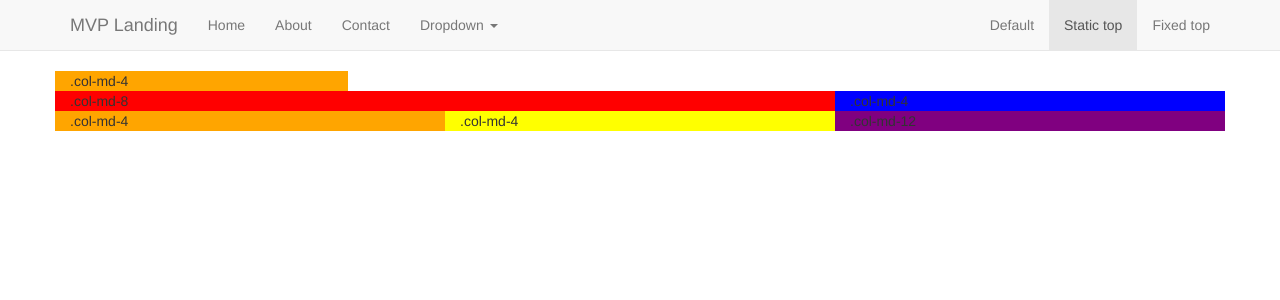
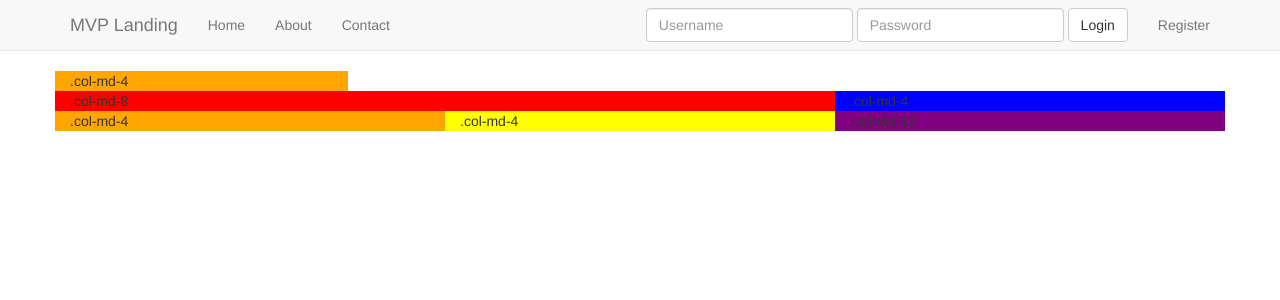
Before and after one commit to danyfoo/trydjango18, a Django app: template trydjango18/templates/example_fluid.html in a window 1280 px wide. Shown: the top 300 px of the page. Run offline with Django 3.2, Linux system fonts and the light colour scheme; the template is opened without the code that fills it, so the values that code supplies are empty; some libraries are stand-ins or nearby versions.

Commit message:
Implementacion de django-registration-redux, habilitar el registro de usarios, login y logout

```diff
--- a/requirements/base.txt
+++ b/requirements/base.txt
@@ -1,8 +1,9 @@
 Django==1.8.5
 django-crispy-forms==1.5.2
 django-easy-pjax==1.2.0
+django-flat-theme==1.1.1
 django-material==0.4.1
+django-registration-redux==1.2
 psycopg2==2.6.1
 Unipath==1.1
 wheel==0.24.0
-django-flat-theme==1.1.1
--- a/trydjango18/newsletter/views.py
+++ b/trydjango18/newsletter/views.py
@@ -34,6 +34,8 @@ def home(request):
     return render(request,"home.html",context)  #RENDERIZAMOS UN TTEMPLATE, CON UN REQUEST ESPECIFICO Y UN CONTEXTO
 
 def contact(request):
+    title = 'Contact Us'
+    title_align_center = True
     form =  ContactForm(request.POST or None)
     if form.is_valid():
         # for key, value in form.cleaned_data.iteritems():
@@ -61,6 +63,8 @@ def contact(request):
 
     context = {
         "form" : form,
+        "title": title,
+        "title_align_center": title_align_center,
     }
 
     return render(request, "forms.html", context)
--- a/trydjango18/templates/base.html
+++ b/trydjango18/templates/base.html
@@ -26,12 +26,7 @@
     {% include 'navbar.html' %}
     <div class="container">
         {% block jumbotron %}
-            <!-- Main component for a primary marketing message or call to action -->
-            <div class="jumbotron">
-                {% block jumbotron_content %}
 
-                {% endblock %}
-            </div>
         {% endblock %}
 
         {% block content %}
--- a/trydjango18/templates/forms.html
+++ b/trydjango18/templates/forms.html
@@ -2,8 +2,12 @@
 {% load crispy_forms_tags %}
 
 {% block content %}
+
     <div class="row">
         <div class="col-sm-6 col-sm-offset-3">
+            {% if title %}
+                <h1 class="{% if title_align_center %}text-align-center {% endif %}">{{ title }}</h1>
+            {% endif %}
             <form method="POST" action="">  <!-- Formulario que hara un POST a la DB con ciertos datos -->
                 {% csrf_token %}    <!-- NECESARIO PARA PODER POSTEAR ALGO, ES UN CODIGO QUE NECESITA DJANGO PARA APROBAR ESTE FORMULARIO-->
                 {{ form|crispy }}   <!-- Desplegamos el formulario cada campo entre etiquetas <p>CAMPO_FORMULARIO</p>-->
--- a/trydjango18/templates/home.html
+++ b/trydjango18/templates/home.html
@@ -9,7 +9,8 @@
     {% endblock %}
 </style>
 
-{% block jumbotron_content %}
+{% block jumbotron %}
+    <div class="jumbotron">
         <div class="row">
             <div class="col-sm-6">
                 <h1>Try Django 1.8</h1>
@@ -20,7 +21,7 @@
                 </p>
             </div>
             <div class="col-sm-6" style="background-color:black;height:300px">
-
+            </div>
         </div>
     </div>
 {% endblock %}
--- a/trydjango18/templates/navbar.html
+++ b/trydjango18/templates/navbar.html
@@ -15,7 +15,7 @@
             <li><a href="{% url 'home' %}">Home</a></li>
             <li><a href="{% url 'about' %}">About</a></li>
             <li><a href="{% url 'contact' %}">Contact</a></li>
-            <li class="dropdown">
+            <!--<li class="dropdown">
               <a href="#" class="dropdown-toggle" data-toggle="dropdown" role="button" aria-haspopup="true" aria-expanded="false">Dropdown <span class="caret"></span></a>
               <ul class="dropdown-menu">
                 <li><a href="#">Action</a></li>
@@ -26,13 +26,27 @@
                 <li><a href="#">Separated link</a></li>
                 <li><a href="#">One more separated link</a></li>
               </ul>
-            </li>
+            </li>-->
           </ul>
           <ul class="nav navbar-nav navbar-right">
-            <li><a href="../navbar/">Default</a></li>
-            <li class="active"><a href="./">Static top <span class="sr-only">(current)</span></a></li>
-            <li><a href="../navbar-fixed-top/">Fixed top</a></li>
+              {% if request.user.is_authenticated %}
+                <li><a href="{% url 'auth_logout' %}">Logout</a></li>
+              {% else %}
+                <li><a href="{% url 'registration_register'%}">Register</a></li>
+              {% endif %}
           </ul>
+          {% if not request.user.is_authenticated and not "/accounts/login" in request.get_full_path %}
+              <form class="navbar-form navbar-right" method="POST" action="{% url "auth_login" %}">
+                  {% csrf_token %}
+                  <div class="form-group">
+                      <input type="text" class="form-control" name="username" placeholder="Username">
+                  </div>
+                  <div class="form-group">
+                      <input type="password" class="form-control" name="password" placeholder="Password">
+                  </div>
+                  <button type="submit" class="btn btn-default">Login</button>
+              </form>
+          {% endif %}
         </div><!--/.nav-collapse -->
       </div>
     </nav>
--- a/trydjango18/trydjango18/urls.py
+++ b/trydjango18/trydjango18/urls.py
@@ -12,6 +12,7 @@ urlpatterns = patterns('',
     # url(r'^blog/', include('blog.urls')),
 
     url(r'^admin/', include(admin.site.urls)),
+    url(r'^accounts/', include('registration.backends.default.urls')),
 )
 
 if settings.DEBUG:
```
Also changed, not shown: trydjango18/trydjango18/settings.py (+11 -3 lines). Lines whose indentation alone changed are shown as unchanged.
